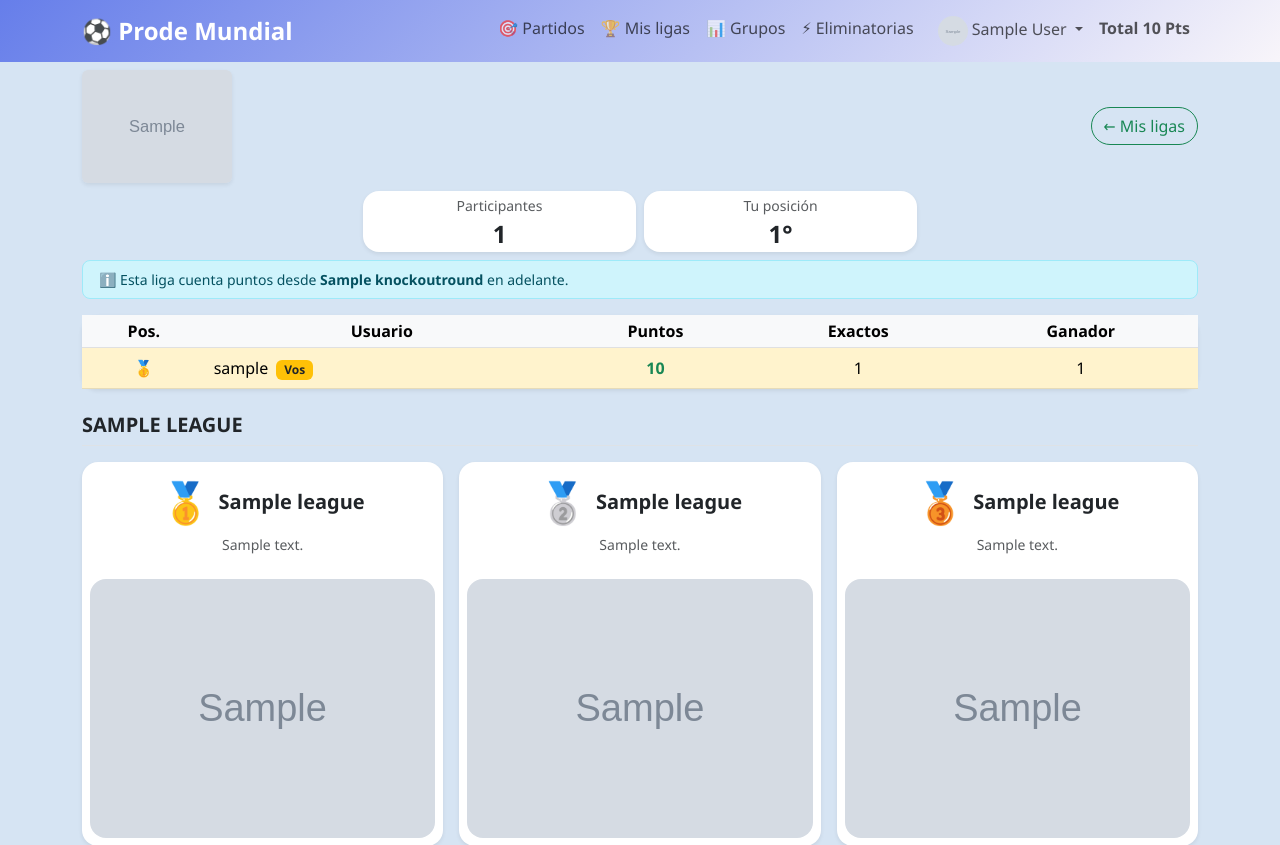
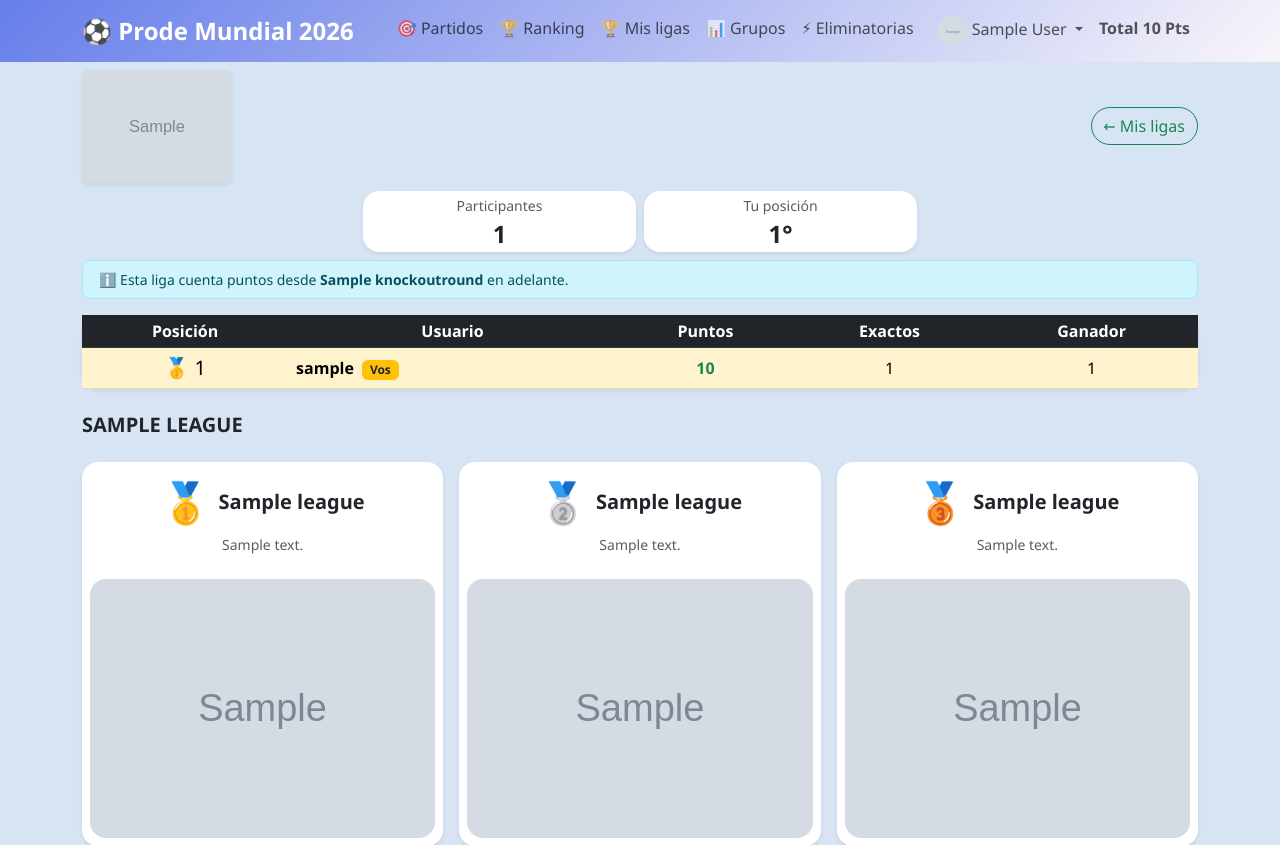
Before and after one commit to TatoMesa/Prode-Mundial, a Django app: page /leagues/000/ranking/ in a window 1280 px wide. Shown: the top 845 px of the page. Run offline with Django 4.2, Linux system fonts and the light colour scheme; a user stored in the database is signed in; tables that the repository leaves empty hold one stand-in row (values such as "Sample post"); grey boxes marked "Sample" are stand-in pictures; some libraries are stand-ins or nearby versions.

Commit message:
Feat: agregando ranking general

```diff
--- a/apps/predictions/urls.py
+++ b/apps/predictions/urls.py
@@ -10,7 +10,7 @@ app_name = 'predictions'
 
 urlpatterns = [
     path('', UserPredictionsListView.as_view(), name='my_predictions'),
-    #path('ranking/', RankingView.as_view(), name='ranking'),
+    path('ranking/', RankingView.as_view(), name='ranking'),
     path('match/<int:match_pk>/create/', PredictionCreateUpdateView.as_view(), name='create'),
     path('<int:pk>/edit/', PredictionEditView.as_view(), name='edit'),
 ]
--- a/templates/base.html
+++ b/templates/base.html
@@ -16,7 +16,7 @@
     <nav class="navbar navbar-expand-lg navbar-ligth navbars" >
         <div class="container">
             <a class="navbar-brand text-white" href="{% url 'home' %}">
-                ⚽ Prode Mundial
+                ⚽ Prode Mundial 2026
             </a>
             <button class="navbar-toggler" type="button" data-bs-toggle="collapse" data-bs-target="#navbarNav">
                 <span class="navbar-toggler-icon"></span>
@@ -28,11 +28,11 @@
                         <a class="nav-link" href="{% url 'matches:list' %}">🎯 Partidos</a>
                     </li>
                     {% if user.is_authenticated %}
-                        {% comment %}
-                            <li class="nav-item">
-                            Navbar  <a class="nav-link" href="{% url 'predictions:ranking' %}">🏆 Ranking</a>
-                            </li>
-                        {% endcomment %}
+
+                        <li class="nav-item">
+                            <a class="nav-link" href="{% url 'predictions:ranking' %}">🏆 Ranking</a>
+                        </li>
+
                         <li class="nav-item">
                             <a class="nav-link" href="{% url 'leagues:my_leagues' %}">🏆 Mis ligas</a>
                         </li>
--- a/templates/leagues/ranking.html
+++ b/templates/leagues/ranking.html
@@ -54,9 +54,9 @@
     <div class="card border-0 shadow-sm rounded-4">
         <div class="table-responsive" style="max-height: 490px; overflow-y: auto;">
             <table class="table table-hover align-middle mb-0">
-                <thead class="table-light sticky-top">
+                <thead class="table-dark sticky-top">
                     <tr>
-                        <th class="text-center p-1" >Pos.</th>
+                        <th class="text-center p-1" >Posición</th>
                         <th class="text-center p-1">Usuario</th>
                         <th class="text-center p-1">Puntos</th>
                         <th class="text-center p-1">Exactos</th>
@@ -67,15 +67,20 @@
                     {% for player in ranking %}
                     <tr {% if player == request.user %} class="table-warning" {% endif %}>
                         <td class="text-center fw-bold">
-                            {% if forloop.counter == 1 %}🥇
-                            {% elif forloop.counter == 2 %}🥈
-                            {% elif forloop.counter == 3 %}🥉
-                            {% else %}{{ forloop.counter }}{% endif %}
+                            {% if forloop.counter == 1 %}
+                                <h5 class="mb-0">🥇 {{ forloop.counter }}</h5>
+                            {% elif forloop.counter == 2 %}
+                                <h5 class="mb-0">🥈 {{ forloop.counter }}</h5>
+                            {% elif forloop.counter == 3 %}
+                                <h5 class="mb-0">🥉 {{ forloop.counter }}</h5>
+                            {% else %}
+                                <h5 class="mb-0">{{ forloop.counter }}</h5>
+                            {% endif %}
                         </td>
                         <td>
-                            {{ player.username }}
+                            <strong>{{ player.username }}</strong>
                             {% if player == request.user %}
-                            <span class="badge bg-warning text-dark ms-1 small">Vos</span>
+                            <strong class="badge bg-warning text-dark ms-1 small">Vos</strong>
                             {% endif %}
                         </td>
                         <td class="text-center fw-bold text-success">{{ player.total_points|default:0 }}</td>
```
Also changed, not shown: templates/predictions/ranking.html (+20 -23 lines).
